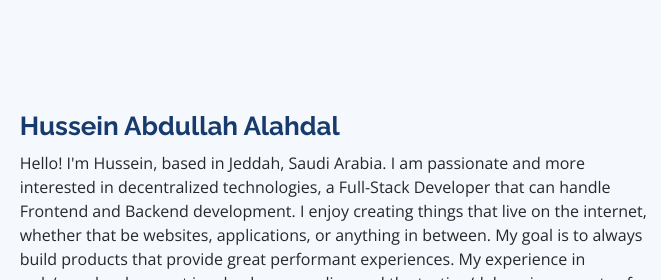
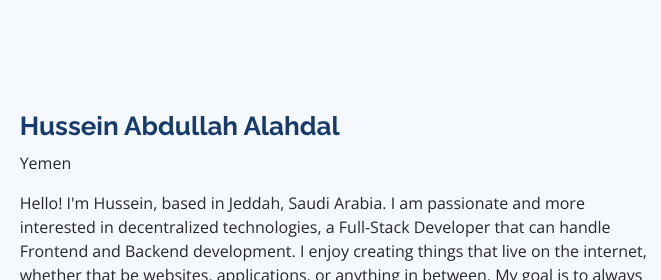
Before and after one commit to huAlahdal/huAlahdal.github.io, a plain HTML site: page index.html in a window 1280 px wide. Shown: the part 857-1137 px from the top of the page, 619-1280 px from the left. Drawn offline with nearby package versions, Linux system fonts and the light colour scheme; some packages are replaced by stand-ins of ours; a script that the page names is missing.

Commit message:
Update index.html

```diff
--- a/index.html
+++ b/index.html
@@ -115,6 +115,7 @@
         </div>
         <div class="col-lg-8 pt-4 pt-lg-0 content" data-aos="fade-left">
           <h3>Hussein Abdullah Alahdal</h3>
+          <p>Yemen</p>
           <p class="font-italic">
             Hello! I'm Hussein, based in Jeddah, Saudi Arabia.
             I am passionate and more interested in decentralized technologies, a Full-Stack Developer that can handle Frontend and Backend development.
```
